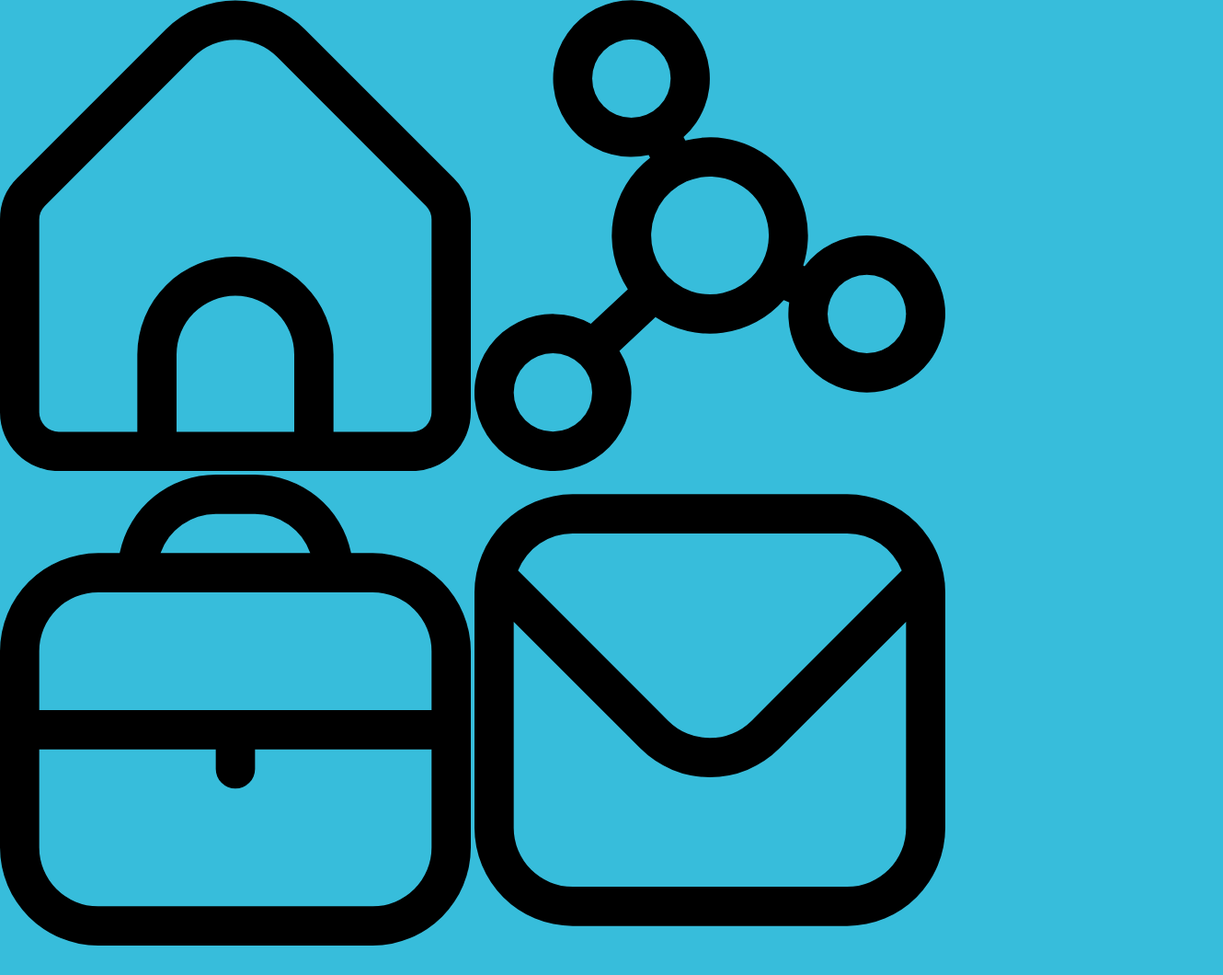
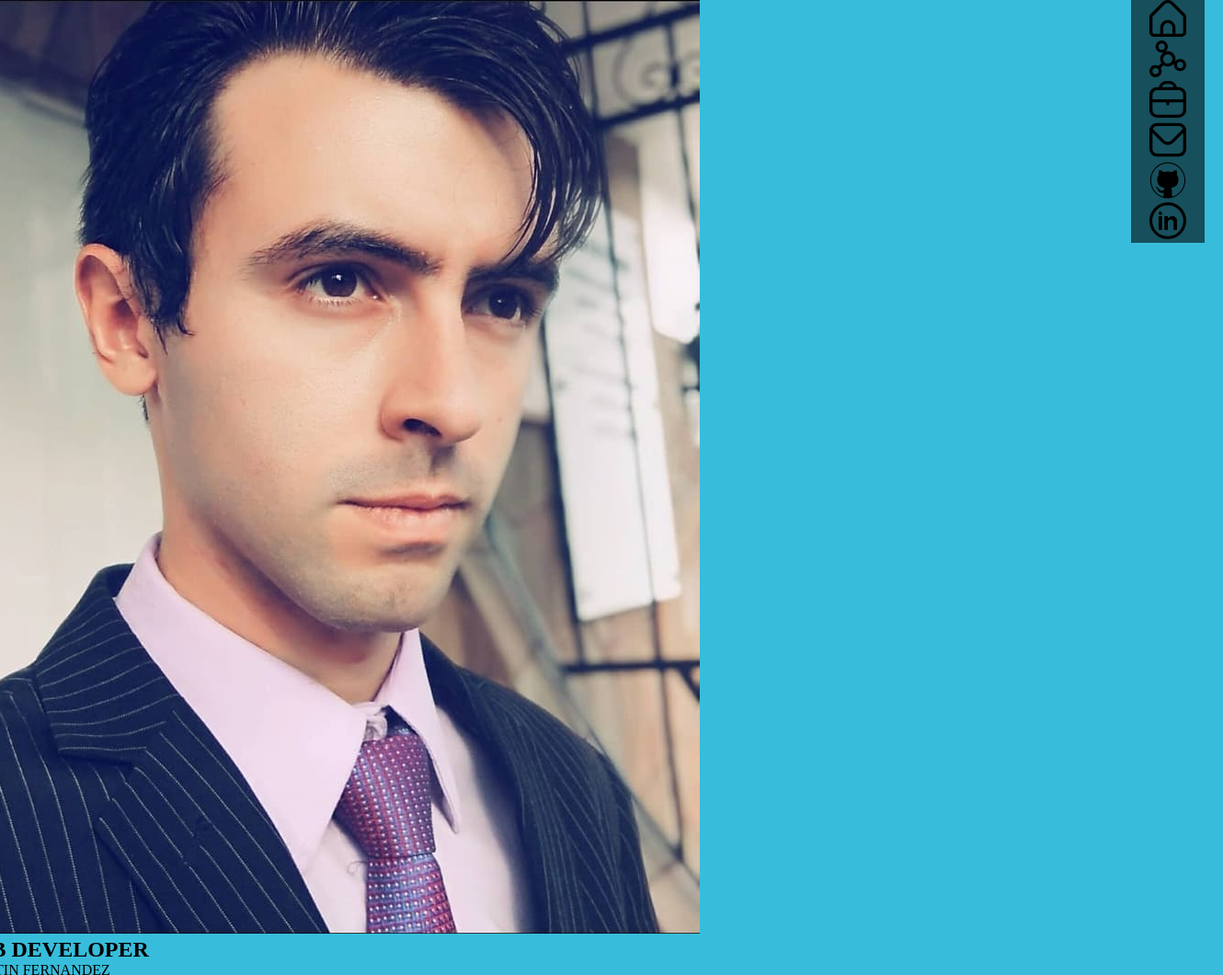
Before and after one commit to AgusCFx/portfolio_AgusCFx, a plain HTML site: page index.html in a window 1280 px wide. Shown: the top 1060 px of the page at 92% size, 1330 px wide, since content can reach past the window. Drawn offline with Linux system fonts and the light colour scheme.

Commit message:
fix html barButton and style aside navbar

```diff
--- a/css/style.css
+++ b/css/style.css
@@ -1,9 +1,4 @@
-*{
-    margin:0;
-    padding:0;
-    box-sizing: border-box;
-    color:black;
-}
+*{margin:0;padding:0;box-sizing:border-box;color:black;}
 
 :root{
     --azulReOscuro:#174F5C;
@@ -16,3 +11,30 @@
 html{
     background-color: var(--fullAzul);
 }
+body{
+    margin: 0 auto;
+    max-width: 1200px;
+}
+
+.bodyContainer{
+    display:flex;
+    justify-content: center;
+    align-items: flex-start;
+    flex-direction: row-reverse;
+}
+aside{
+    width: 100px;
+}
+.bar{
+    width: 80px;
+    background-color: var(--azulReOscuro);
+    display: flex;
+    justify-content: center;
+    align-items: center;
+    flex-flow: column nowrap;
+}
+
+.barButton__img{
+    width: 40px;
+    height: 100%;
+}
--- a/index.html
+++ b/index.html
@@ -8,25 +8,25 @@
     <title>Portfolio AgusCFx</title>
 </head>
 <body>
-    <div class='bodycontainer'>
+    <div class='bodyContainer'>
         <header>
             <aside class='barContainer'>
                 <navbar class='bar bar__navbar'>
-                    <a href='#homeSection' class='barBotton'><img src='img/bar/casa.svg' class='barBotton__img'></a>
-                    <a href='#techSection' class='barBotton'><img src='img/bar/tech.svg' class='barBotton__img'></a>
-                    <a href='#projectSection' class='barBotton'><img src='img/bar/maletin.svg' class='barBotton__img'></a>
-                    <a href='' class='barBotton'><img src='img/bar/sobre.svg' class='barBotton__img'></a>
+                    <a href='#homeSection' class='barBotton'><img src='img/bar/casa.svg' class='barButton__img'></a>
+                    <a href='#techSection' class='barBotton'><img src='img/bar/tech.svg' class='barButton__img'></a>
+                    <a href='#projectSection' class='barBotton'><img src='img/bar/maletin.svg' class='barButton__img'></a>
+                    <a href='#contactSection' class='barBotton'><img src='img/bar/sobre.svg' class='barButton__img'></a>
                 </navbar>
                 <div class='bar bar__contactBar'>
-                    <a href='' class='barBotton'><img src='' alt='' class='barBottom__img'></a>
-                    <a href='' class='barBotton'><img src='' alt='' class='barBottom__img'></a>
+                    <a href='https://github.com/AgusCFx' class='barBotton' target='_blank'><img src='img/bar/github.svg' alt='' class='barButton__img'></a>
+                    <a href='https://www.linkedin.com/in/agustin-fernandez-84a044101/' class='barBotton' target='_blank'><img src='img/bar/linkedin.svg' alt='' class='barButton__img'></a>
                 </div>
             </aside>
         </header>
         <main>
             <section class='sectionPage homeSection' id='homeSection'>
                 <div class='homeSection__imgProfileContainer'>
-                    <img src='' alt='' class='homeSection__imgProfileContainer__img'>
+                    <img src='img/profile_img.jpg' alt='Imagen de perfil de Agustin Fernandez' class='homeSection__imgProfileContainer__img'>
                 </div>
                 <div class='homeSection__firstInfoContainer'>
                     <h1 class='firstInfoContainer__title'>WEB DEVELOPER</h1>
@@ -73,5 +73,8 @@
             </section>
         </main>
     </div>
+    <footer id="contactSection">
+
+    </footer>
 </body>
 </html>
```
Also changed, not shown: img/profile_img.jpg (added).
